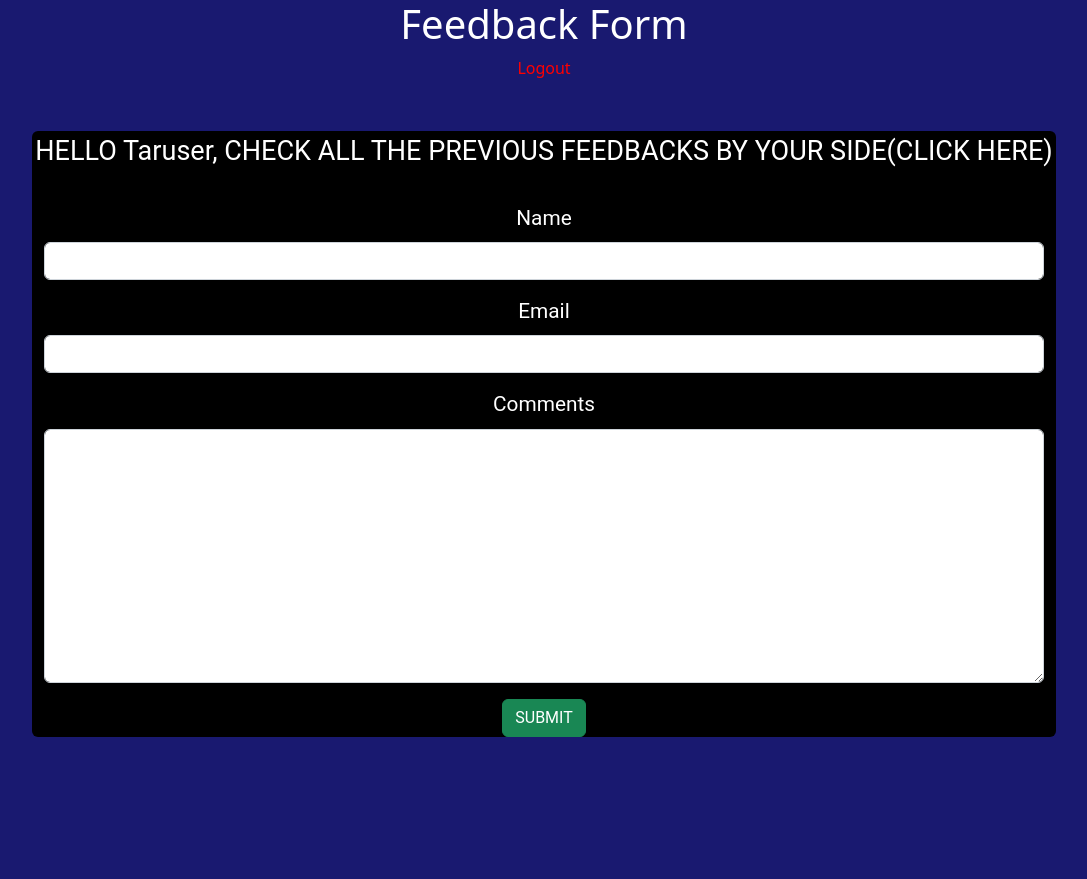
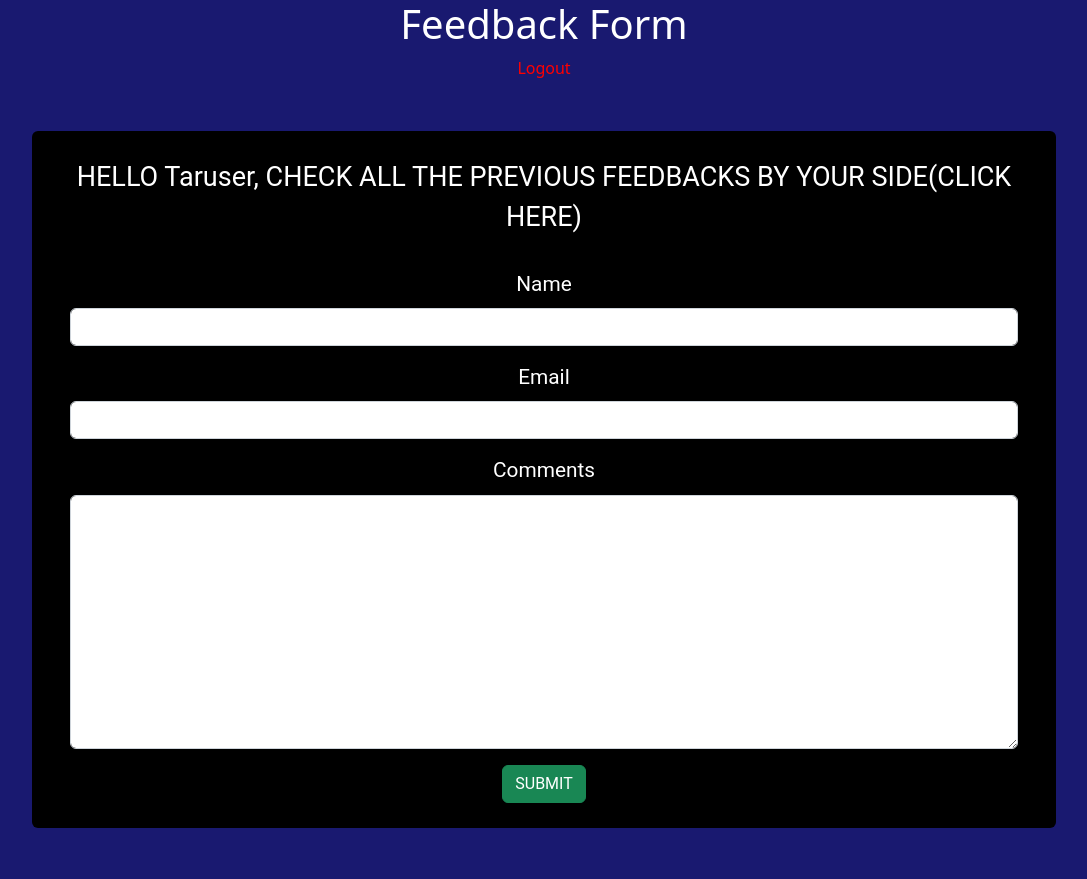
Before and after one commit to targithu/FEEDBACKFORM_APPLICATION, a Django app: page / in a window 1280 px wide. Shown: the whole page, without its empty margins (96-1183 px from the left). Before the commit the page ends 737 px from the top, so only its background shows below. Run offline with Django 4.2, Linux system fonts and the light colour scheme; a user stored in the database is signed in; some libraries are stand-ins or nearby versions.

Commit message:
Update feedback.html

```diff
--- a/tasks/app/templates/app/feedback.html
+++ b/tasks/app/templates/app/feedback.html
@@ -20,7 +20,7 @@
     align-items: center;
         }
    .rounded{
-    pading:2%;
+    padding:2%;
     margin:4% 10% 4% 10%;
     font-family: 'Roboto';
     font-size: 1.3em;
```
